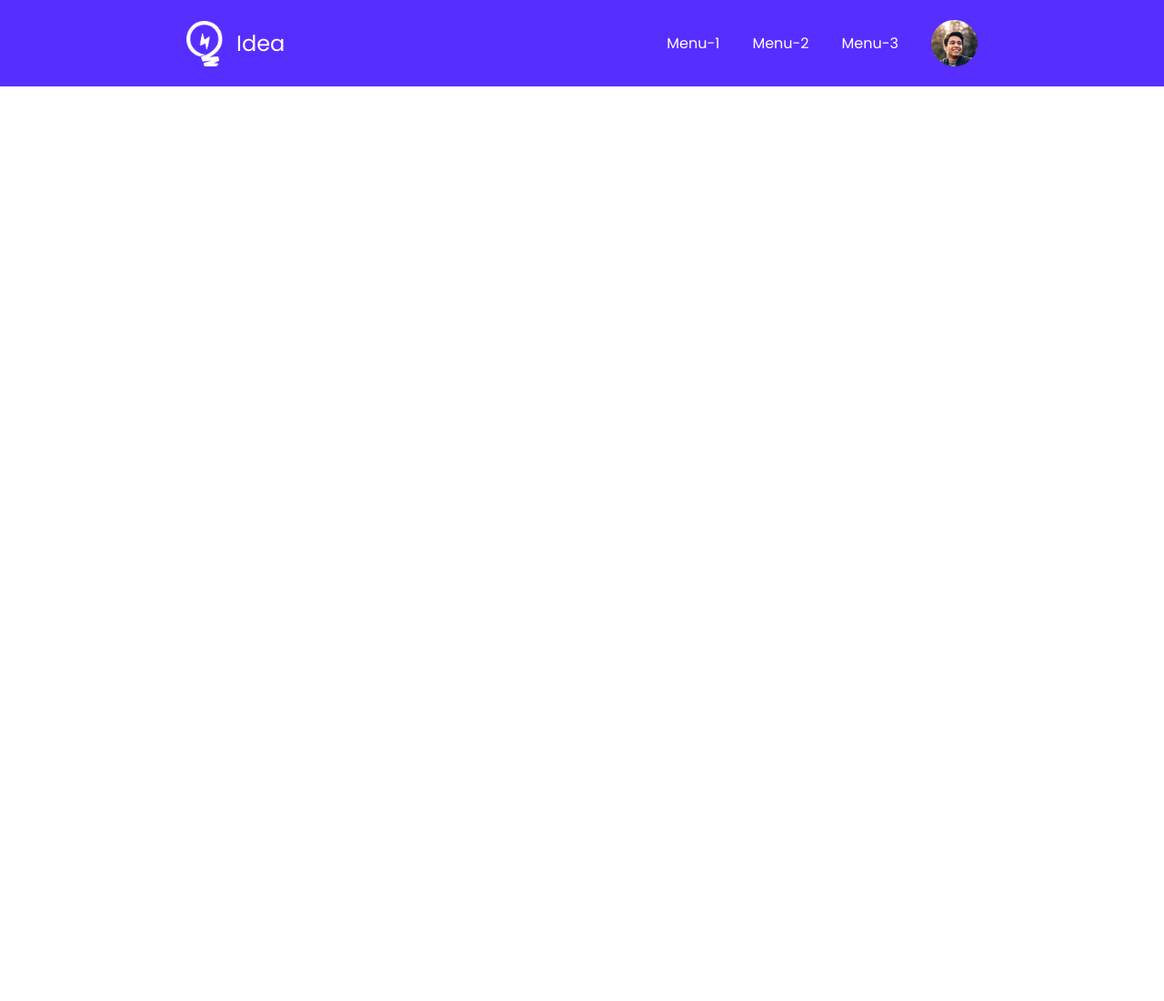
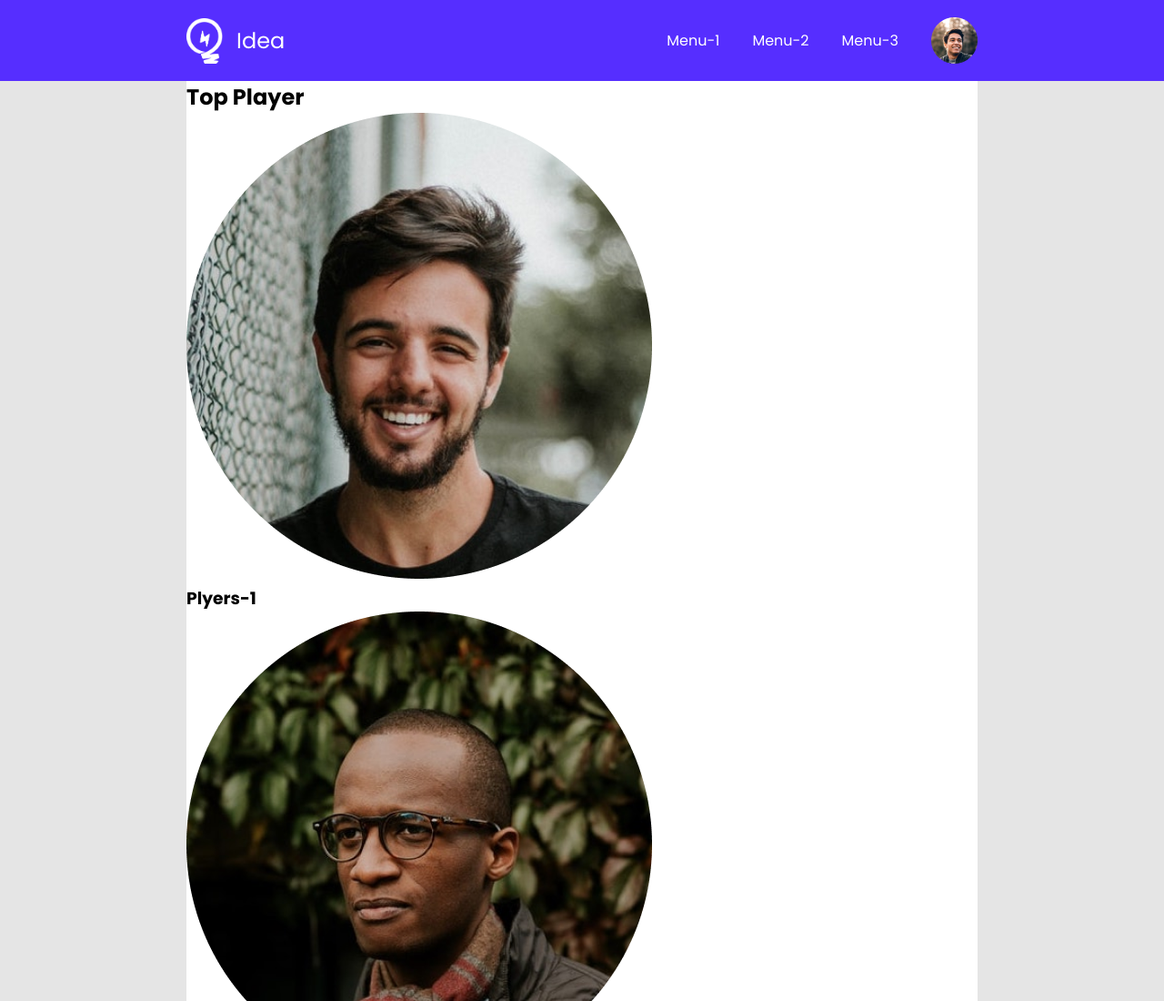
Before and after one commit to naimurcse/leader-board, a plain HTML site: page index.html in a window 1280 px wide. Shown: the top 1100 px of the page at 91% size. Before the commit the page ends 800 px from the top, so only its background shows below. Drawn offline with Linux system fonts and the light colour scheme.

Commit message:
Top Players Section Markup Done

```diff
--- a/css/style.css
+++ b/css/style.css
@@ -6,6 +6,10 @@
 
 
 /* Utilities Style*/
+
+* {
+    margin: 0;
+}
 
 body {
     margin: 0;
@@ -89,3 +93,44 @@ header {
 
 
 /* Header End */
+
+
+/* Main Start */
+
+main {
+    background-color: #E5E5E5;
+    display: flex;
+    flex-direction: column;
+    align-items: center;
+}
+
+.top-section {
+    background: #fff;
+}
+
+
+/* Top Player Section Start */
+
+.top-player {}
+
+
+/* Top Player Section End */
+
+
+/* Top Blog Section Start */
+
+.top-blog {}
+
+
+/* Top Blog Section End */
+
+
+/* Lates Course Section Start */
+
+.lates-course {}
+
+
+/* Lates Course Section End */
+
+
+/* Main Start */
--- a/index.html
+++ b/index.html
@@ -40,7 +40,54 @@
     </header>
     <!-- Header End -->
 
+    <!-- Main Start -->
+    <main>
+        <div class="container">
+            <div class="top-section">
+                <!-- Top Player Section Start -->
+                <section class="top-player">
+                    <h2>Top Player</h2>
+                    <div class="players">
+                        <div class="player">
+                            <img src="images/players/player-1.png" alt="playre-1">
+                            <h3>Plyers-1</h3>
+                        </div>
+                        <div class="player">
+                            <img src="images/players/player-2.png" alt="playre-2">
+                            <h3>Plyers-2</h3>
+                        </div>
+                        <div class="player">
+                            <img src="images/players/player-3.png" alt="playre-3">
+                            <h3>Plyers-3</h3>
+                        </div>
+                        <div class="player">
+                            <img src="images/players/player-4.png" alt="playre-4">
+                            <h3>Plyers-4</h3>
+                        </div>
+                        <div class="player">
+                            <img src="images/players/player-5.png" alt="playre-5">
+                            <h3>Plyers-5</h3>
+                        </div>
+                        <div class="player">
+                            <img src="images/players/player-6.png" alt="playre-6">
+                            <h3>Plyers-6</h3>
+                        </div>
+                    </div>
+                </section>
+                <!-- Top Player Section End -->
 
+
+                <!-- Top Blog Section Start -->
+                <section class="top-blog"></section>
+                <!-- Top Blog Section End -->
+            </div>
+
+            <!-- Lates Course Section Start -->
+            <section class="lates-course"></section>
+            <!-- Lates Course Section End -->
+        </div>
+    </main>
+    <!-- Main End -->
 </body>
 
 </html>
```
